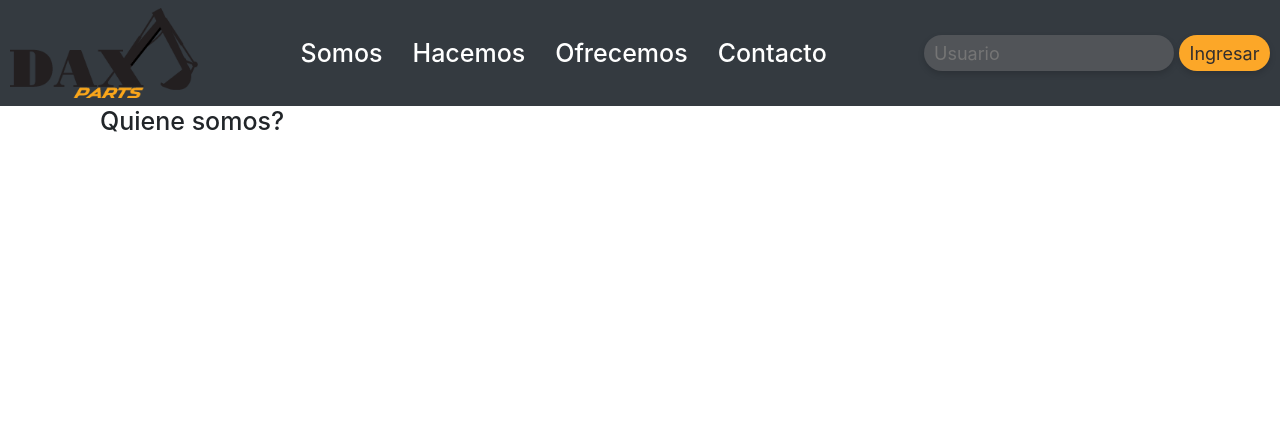
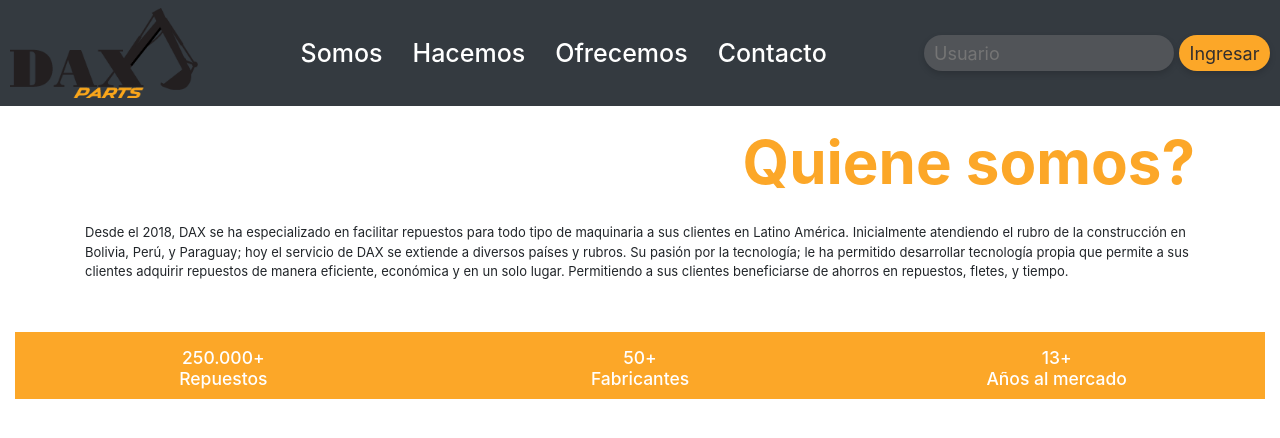
Before and after one commit to carlosmertens/daxparts, a React (Create React App) app: page /somos in a window 1280 px wide. Shown: the top 438 px of the page. Built offline with nearby package versions, Linux system fonts and the light colour scheme; the HTML template or start-up script is replaced by a standard one.

Commit message:
Add content to Somos

```diff
--- a/src/components/home/Home.css
+++ b/src/components/home/Home.css
@@ -11,15 +11,11 @@ header {
 }
 
 header input {
-  /* width: 250px;
-  height: 36px; */
   background: #a79f9f40 0% 0% no-repeat padding-box;
   box-shadow: 0px 3px 6px #00000029;
   border-radius: 50px;
   opacity: 1;
   border: 0;
-  padding: 10px;
-  margin: 5px;
   outline: none;
 }
 
@@ -129,8 +125,8 @@ header input {
   .logo-centro {
     height: 250px;
     width: auto;
-    margin-top: 250px;
-    margin-bottom: 75px;
+    margin-top: 150px;
+    margin-bottom: 45px;
   }
 
   header label {
@@ -143,10 +139,20 @@ header input {
   }
 
   header input {
-    width: 200px;
+    width: 250px;
     height: 36px;
-    padding: 10px;
-    margin: 30px;
+    margin: 5px;
+    font-size: 15px;
+    margin: 15px;
+  }
+  .logo-tutorial {
+    margin-top: 80px;
+    height: 55px;
+    width: auto;
+  }
+  .tutorial-text {
+    color: #312e2e;
+    font-size: 15px;
   }
 }
 
@@ -155,19 +161,32 @@ header input {
   .logo-centro {
     height: 300px;
     width: auto;
-    margin-top: 180px;
-    margin-bottom: 50px;
+    margin-top: 150px;
+    margin-bottom: 40px;
   }
 
-  .form-group {
-    margin: 20px 0 80px 0;
+  header label {
+    font-size: 20px;
   }
 
   header input {
-    width: 150px;
+    width: 250px;
     height: 36px;
-    padding: 10px;
-    margin: 10px;
-    outline: none;
+    margin: 5px;
+    font-size: 15px;
+    margin: 15px;
+  }
+  .click-link {
+    margin-top: 40px;
+    font-size: 20px;
+  }
+  .logo-tutorial {
+    margin-top: 80px;
+    height: 55px;
+    width: auto;
+  }
+  .tutorial-text {
+    color: #312e2e;
+    font-size: 15px;
   }
 }
--- a/src/components/somos/Somos.css
+++ b/src/components/somos/Somos.css
@@ -0,0 +1,112 @@
+/* ========== SOMOS CSS ========== */
+
+.somos-contenido {
+  width: 100%;
+}
+
+.somos-title h1 {
+  color: #fca728;
+  font-weight: 700;
+  text-align: right;
+}
+
+.somos-banner {
+  background-color: #fca728;
+  width: 100%;
+  text-align: center;
+}
+
+.somos-banner h3 {
+  color: #fff;
+}
+
+/* ========== RESPONSIVE HOME ========== */
+/* EXTRA SMALL devices (less than 480px) */
+@media only screen and (max-width: 480px) {
+  .somos-title h1 {
+    font-size: 30px;
+    padding-top: 30px;
+  }
+  .somos-texto {
+    font-size: 13px;
+    padding-top: 50px;
+  }
+  .somos-banner {
+    margin-top: 50px;
+  }
+  .somos-banner h3 {
+    margin: 15px auto 10px auto;
+  }
+}
+
+/* SMALL devices (old iPhones, 480px and up) */
+@media only screen and (min-width: 480px) {
+  .somos-title h1 {
+    font-size: 40px;
+    padding-top: 20px;
+  }
+  .somos-texto {
+    font-size: 13px;
+    padding-top: 20px;
+  }
+  .somos-banner {
+    margin-top: 50px;
+  }
+  .somos-banner h3 {
+    margin: 15px auto 10px auto;
+  }
+}
+
+/* MEDIUM devices (landscape tablets, 768px and up) */
+@media only screen and (min-width: 768px) {
+  .somos-title h1 {
+    font-size: 50px;
+    padding-top: 20px;
+  }
+  .somos-texto {
+    font-size: 13px;
+    padding-top: 20px;
+  }
+  .somos-banner {
+    margin-top: 50px;
+  }
+  .somos-banner h3 {
+    margin: 15px auto 10px auto;
+  }
+}
+
+/* LARGE devices (laptops/desktops, 992px and up) */
+@media only screen and (min-width: 992px) {
+  .somos-title h1 {
+    font-size: 60px;
+    padding-top: 20px;
+  }
+  .somos-texto {
+    font-size: 13px;
+    padding-top: 20px;
+  }
+  .somos-banner {
+    margin-top: 50px;
+  }
+  .somos-banner h3 {
+    margin: 15px auto 10px auto;
+  }
+}
+
+/* EXTRA LARGE devices (large laptops and desktops, 1200px and up) */
+@media only screen and (min-width: 1200px) {
+  .somos-title h1 {
+    font-size: 60px;
+    padding-top: 20px;
+  }
+  .somos-texto {
+    font-size: 13px;
+    padding-top: 20px;
+  }
+  .somos-banner {
+    margin-top: 50px;
+  }
+  .somos-banner h3 {
+    margin: 15px auto 10px auto;
+  }
+}
--- a/src/components/somos/Somos.js
+++ b/src/components/somos/Somos.js
@@ -1,11 +1,41 @@
 import React from 'react';
 import './Somos.css';
 
+const somosTexto =
+  'Desde el 2018, DAX se ha especializado en facilitar repuestos para todo tipo de maquinaria a sus clientes en Latino América. Inicialmente atendiendo el rubro de la construcción en Bolivia, Perú, y Paraguay; hoy el servicio de DAX se extiende a diversos países y rubros. Su pasión por la tecnología; le ha permitido desarrollar tecnología propia que permite a sus clientes adquirir repuestos de manera eficiente, económica y en un solo lugar. Permitiendo a sus clientes beneficiarse de ahorros en repuestos, fletes, y tiempo.';
+
 function Somos() {
   return (
-    <div className='container'>
+    <div className='container-fluid somos-contenido'>
       <div className='container somos-title'>
         <h1>Quiene somos?</h1>
+      </div>
+
+      <div className='container somos-texto'>
+        <p>{somosTexto}</p>
+      </div>
+
+      <div className='container-fluid somos-banner'>
+        <div className='row'>
+          <div className='col'>
+            <h3>
+              250.000+ <br />
+              Repuestos
+            </h3>
+          </div>
+          <div className='col'>
+            <h3>
+              50+ <br />
+              Fabricantes
+            </h3>
+          </div>
+          <div className='col'>
+            <h3>
+              13+ <br />
+              Años al mercado
+            </h3>
+          </div>
+        </div>
       </div>
     </div>
   );
```
Also changed, not shown: src/index.css (+6 -6 lines).
